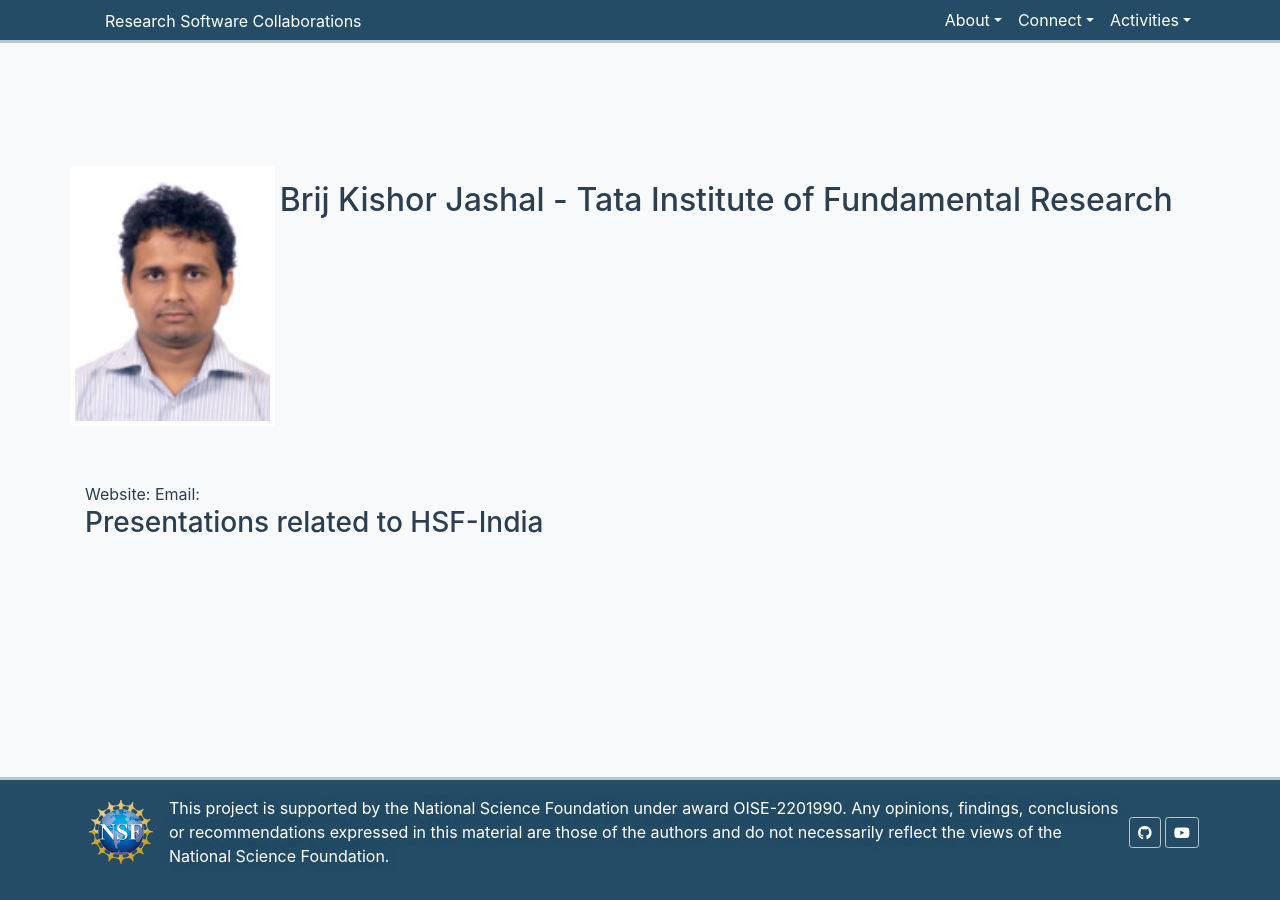
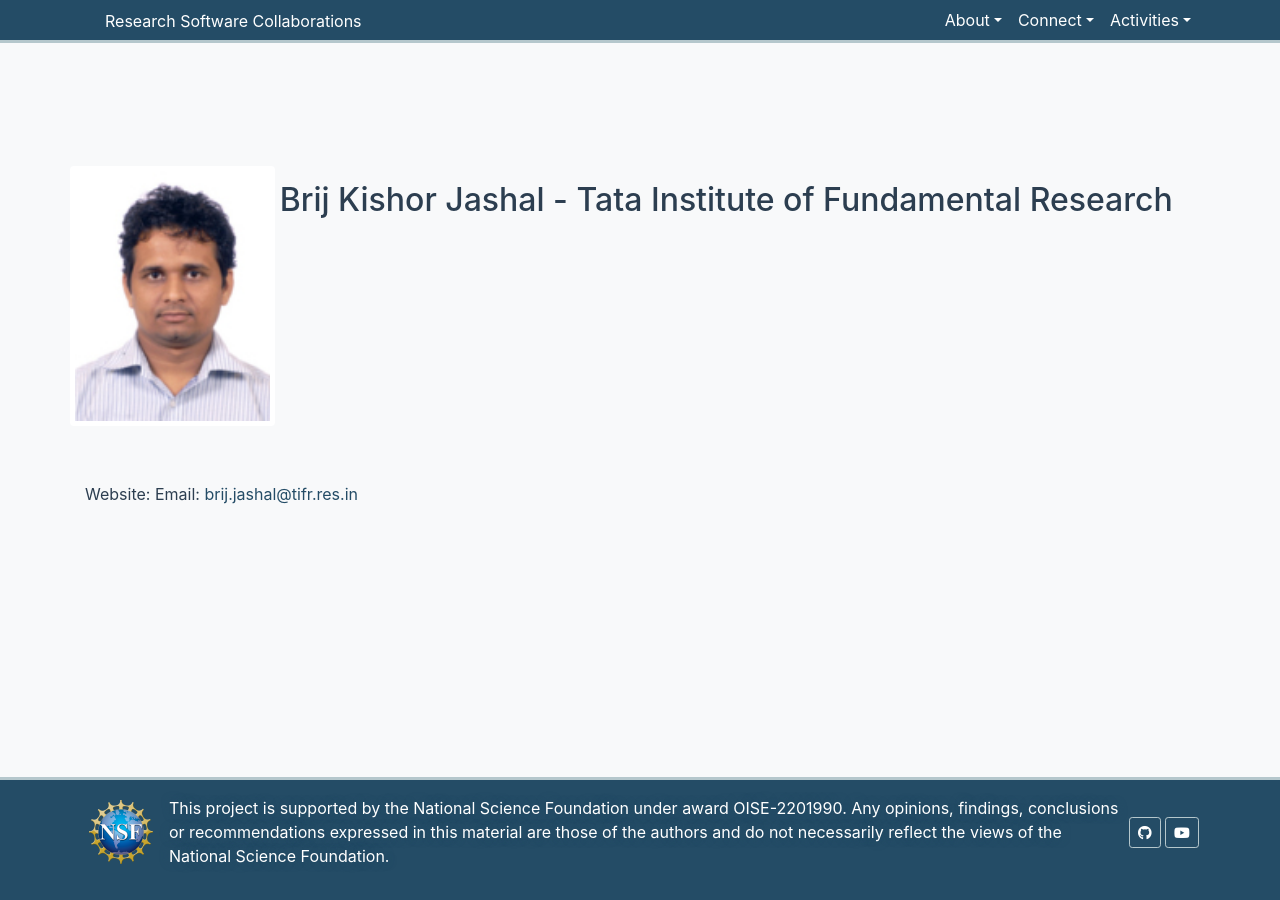
Before and after one commit to research-software-collaborations/research-software-collaborations.github.io, a Jekyll site: the page built from _collaborators/brij01.md, in a window 1280 px wide. Built offline with Jekyll 4.4.1, drawn with Linux system fonts in a browser that asks for light colours; cached includes are drawn as plain includes.

```diff
--- a/_layouts/collaborator.html
+++ b/_layouts/collaborator.html
@@ -20,17 +20,17 @@
 
 <div>
 Website: <a href="{{page.website}}">{{page.website}}</a>
-Email: <a href="mailito:{{page.email}}">{{page.email}}</a>
+Email: <a href="mailto:{{page.e-mail}}">{{page.e-mail}}</a>
 <div>
 
 <div>
   {{ content }}
 </div>
 
+{% comment %}
 <h3>Presentations related to HSF-India</h3>
 {% assign prescount = 0 %}
 
-{% comment %}
 {%- assign presentationlist = page.presentations | default: empty-list | sort: "date" | reverse -%}
 <h4>{{page.name}} - {{page.institution}}</h4>
 {%- if presentationlist.size > 0 -%}
@@ -49,21 +49,6 @@ Email: <a href="mailito:{{page.email}}">{{page.email}}</a>
 Total presentations: {{ prescount }}.
 {% endcomment %}
 
-{% assign nummembers = page.personnel | size %}
-{% if nummembers > 0 %}
-<h2>Collaborators</h2>
-<div class="container-fluid">
-  <div class="row">
-      {% assign members = page.personnel | hash_fetch: site.data.people
-                                         | where_exp:"item", "item.active and item.hidden != true"
-                                         | last_name_sort: "name" %}
-      {% for person in members %}
-        {% include standard_person_card.md person=person %}
-      {% endfor %}
-  </div>
-</div>
-{% endif %}
-
         </main>
       </div>
       {% include_cached footer.html %}
```
